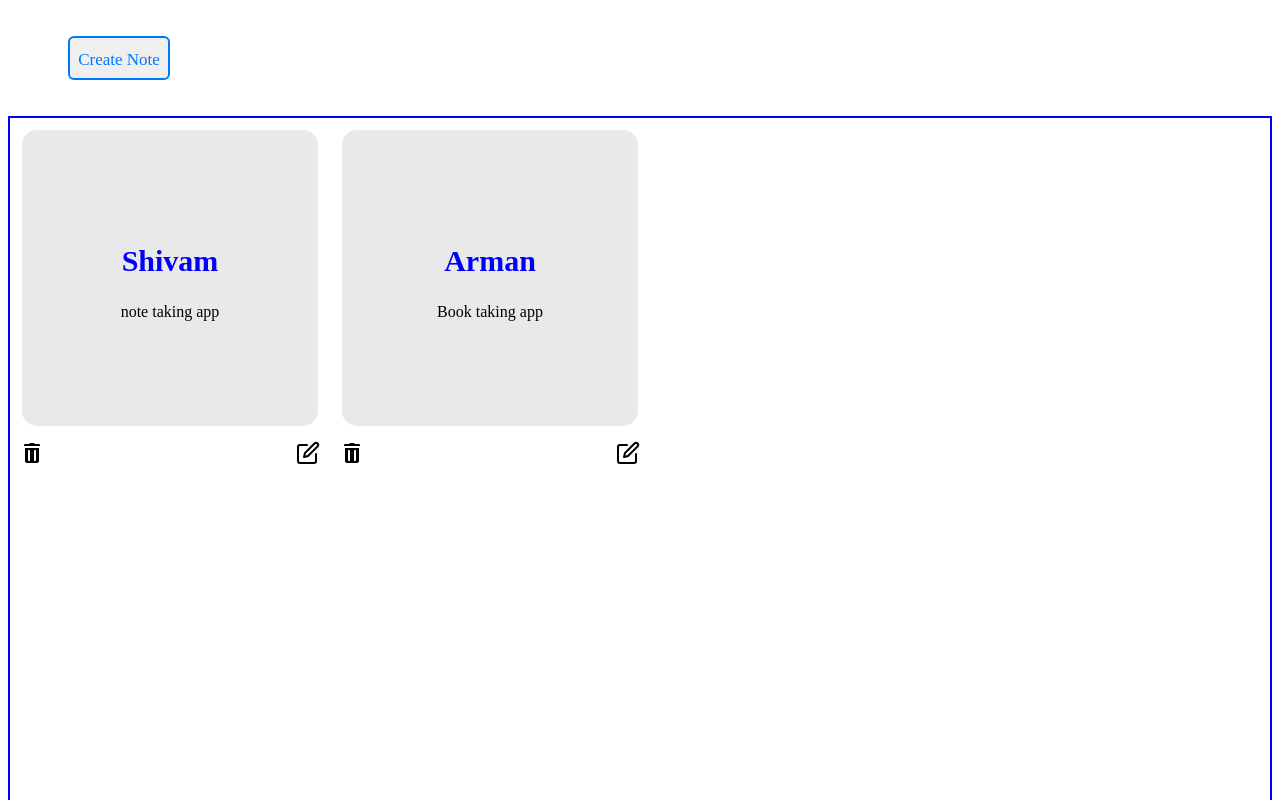
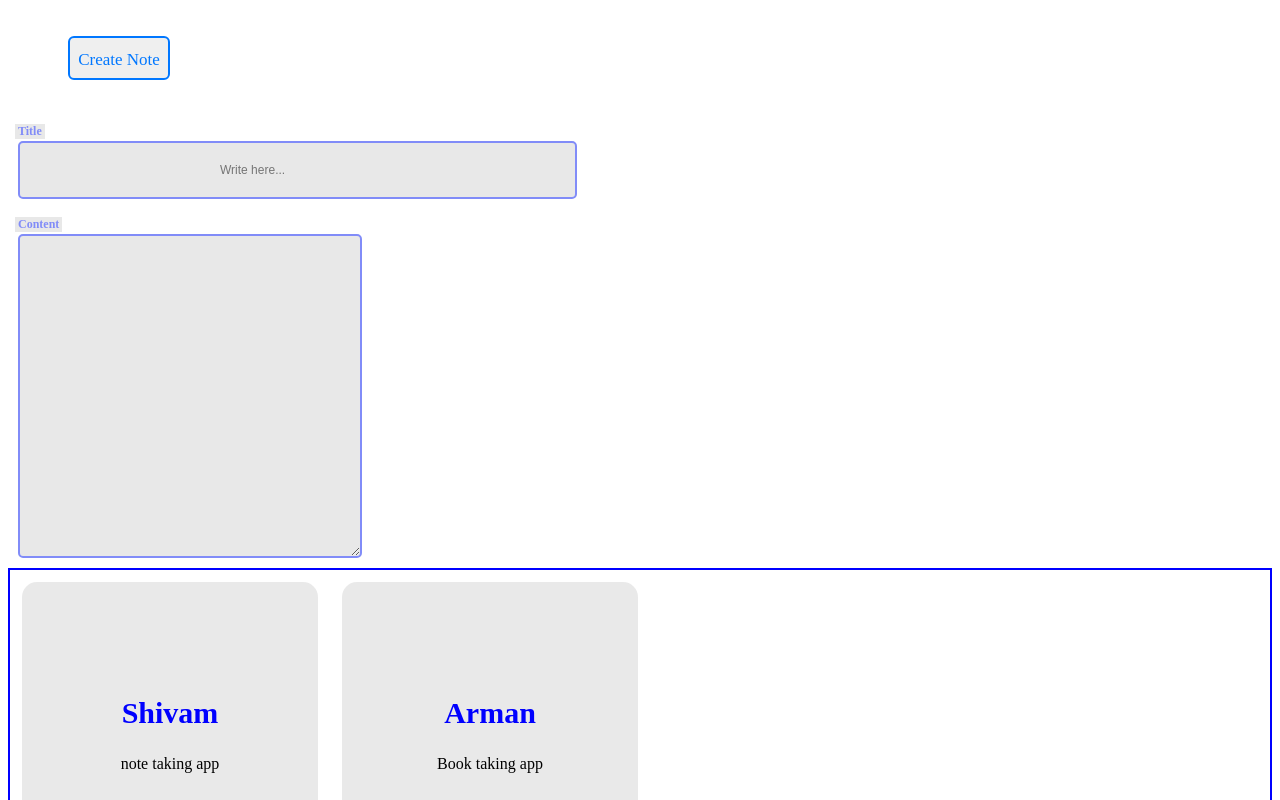
Before and after one commit to Shivam-Batham/NoteTakingApp, a React (Vite) app in the folder frontend/: page / in a window 1280 px wide. Shown: the top 800 px of the page. Built offline with nearby package versions, Linux system fonts and the light colour scheme.

Commit message:
input box

```diff
--- a/frontend/src/components/Header/Header.jsx
+++ b/frontend/src/components/Header/Header.jsx
@@ -1,6 +1,7 @@
 import React from 'react'
 
 import { Link } from 'react-router-dom'
+import InputForm from './InputForm'
 
 
 
@@ -52,7 +53,7 @@ function Header() {
             }
         </ul>
      </nav>
-
+    <InputForm />
     </header>
   )
 }
--- /dev/null
+++ b/frontend/src/components/Header/InputForm.jsx
@@ -0,0 +1,75 @@
+import React from "react";
+const InputFormcss = {
+  display: "flex",
+  flexDirection: "column",
+  width: "fit-content",
+  position: "static",
+
+
+  text: {
+
+    fontSize: "0.75rem",
+    color: " #818CF8",
+    fontWeight: "700",
+    position: "relative",
+    top: "0.5rem",
+    margin: "0 0 0 7px",
+    padding: " 0 3px",
+    background: "#e8e8e8",
+    width: "fit-content",
+  },
+  input: {
+
+    fontSize: " 0.75rem",
+    border: "2px #818CF8 solid",
+    borderRadius: "5px",
+    background: "#e8e8e8",
+    "padding" : "20px 200px",
+    "margin":"10px",
+
+  },
+  textarea: {
+
+    fontSize: " 0.75rem",
+    border: "2px #818CF8 solid",
+    borderRadius: "5px",
+    background: "#e8e8e8",
+    "padding" : "10px 20px",
+    "margin":"10px",
+    "minHeight" :"300px",
+    "minWidth" :"300px"
+  },
+};
+function InputForm() {
+  return (
+    <div>
+      <div style={InputFormcss}>
+        <label for="input" style={InputFormcss.text} class="text">
+          Title
+        </label>
+        <input
+        style={InputFormcss.input}
+          type="text"
+          placeholder="Write here..."
+          name="input"
+          class="input"
+        />
+      </div>
+      <div style={InputFormcss}>
+        <label for="input" style={InputFormcss.text} class="text">
+          Content
+        </label>
+        {/* <input
+        style={InputFormcss.input}
+          type="text"
+          placeholder="Write here..."
+          name="input"
+          class="input"
+        /> */}
+        <textarea style={InputFormcss.textarea} />
+      </div>
+    </div>
+  );
+}
+
+export default InputForm;
```
